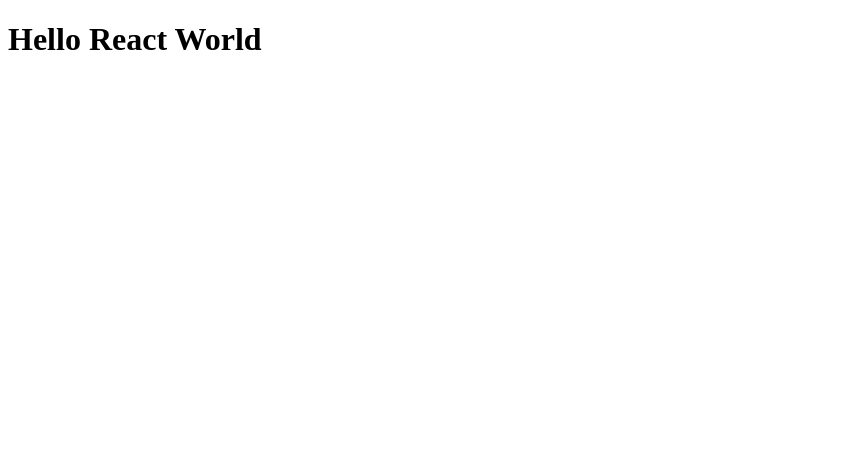
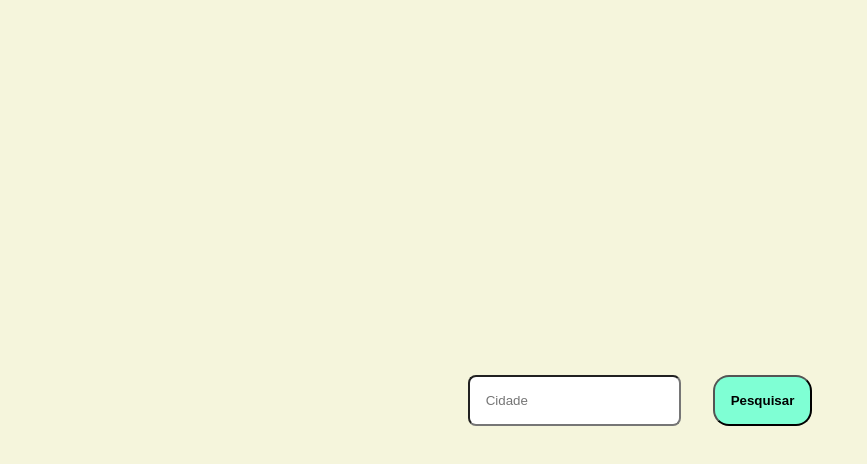
Before and after one commit to gablsl1/WeatherApp, a React (Create React App) app: page / in a window 1280 px wide. Shown: the top 464 px of the page, without its empty margins (0-867 px from the left). Built offline with nearby package versions, Linux system fonts and the light colour scheme.

Commit message:
iniciando e estilizando projeto

```diff
--- a/package.json
+++ b/package.json
@@ -16,7 +16,6 @@
   "devDependencies": {
     "eslint": "^8.32.0",
     "eslint-config-airbnb": "^19.0.4",
-    "eslint-plugin-react": "^7.32.0",
-    "tailwindcss": "^3.2.4"
+    "eslint-plugin-react": "^7.32.0"
   }
 }
--- a/src/App.js
+++ b/src/App.js
@@ -2,7 +2,16 @@
 
 class App extends Component {
   render() {
-    return <h1>Hello React World</h1>
+    return (
+      <div class='container'>
+
+        <form>
+          <input type='text' placeholder='Cidade' />
+          <button type='submit'>Pesquisar</button>
+        </form>
+
+      </div>
+    )
   }
 }
 
--- a/src/index.css
+++ b/src/index.css
@@ -1,3 +1,31 @@
-@tailwind base;
-@tailwind components;
-@tailwind utilities;
+html {
+    margin: 0;
+}
+
+body {
+    margin: 0;
+    background-color: beige;
+}
+
+.container {
+    display: flex;
+    flex-direction: column;
+    height: 100vh;
+    width: 100vw;
+    align-items: center;
+    justify-content: center;
+}
+
+.container input {
+    padding: 1rem;
+    border-radius: 0.5rem;
+    outline: none;
+}
+
+.container button {
+    background-color: aquamarine;
+    margin-left: 2rem;
+    padding: 1rem;
+    border-radius: 1rem;
+    font-weight: bold;
+}
```
Also changed, not shown: tailwind.config.js (deleted, +0 -10 lines), 1 other file (tests, documents, lock files or other folders).
